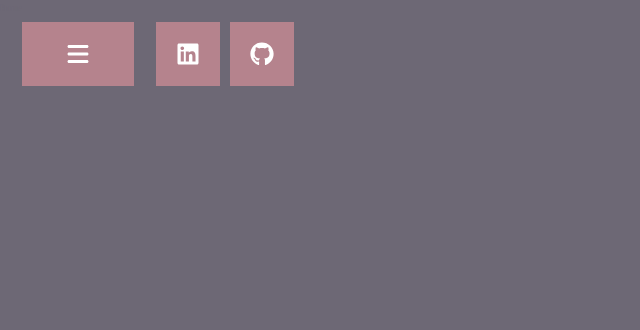
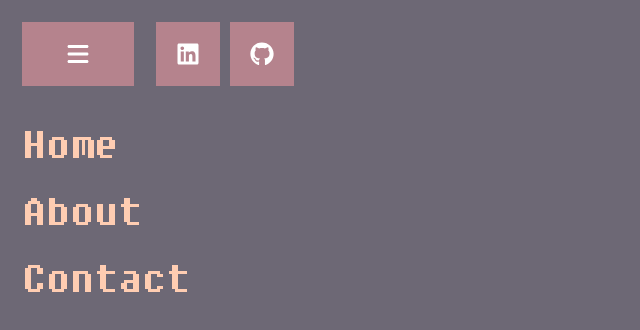
Before and after one commit to goingdust/portfolio, a Next.js app: page / in a window 1280 px wide. Both pictures are taken after a click on the button 78 px from the left and 54 px from the top of the page. Shown: the top 330 px of the page, without its empty margins (0-640 px from the left). Built offline with nearby package versions, Linux system fonts and the light colour scheme.

Commit message:
Style nav menu

```diff
--- a/components/Nav/index.module.scss
+++ b/components/Nav/index.module.scss
@@ -40,25 +40,33 @@
 	margin-top: -6.75rem;
 	position: absolute;
 	display: flex;
+	list-style: none;
+	padding: 10em 2em;
+	flex-direction: column;
+
+  a {
+    text-decoration: none;
+    color: $apricot;
+    font-size: 3rem;
+  }
 }
 
 .navShow {
 	animation-fill-mode: forwards;
 	animation-name: showFromLeft;
-	animation-duration: 2s;
+	animation-duration: 1s;
 }
 
 .navHide {
 	animation-fill-mode: forwards;
 	animation-name: hideToLeft;
-	animation-duration: 2s;
+	animation-duration: 1s;
 }
 
 @keyframes showFromLeft {
 	0% {
 		left: -100vw;
 		opacity: 0;
-		visibility: hidden;
 	}
 	100% {
 		left: 0;
@@ -74,6 +82,5 @@
 	100% {
 		left: -100vw;
 		opacity: 0;
-		visibility: hidden;
 	}
 }
--- a/components/Nav/index.tsx
+++ b/components/Nav/index.tsx
@@ -47,25 +47,12 @@ const Nav = () => {
 			</header>
 			<ul
 				className={`${styles.navDisplay} ${
-					navVisible ? styles.navShow : navVisible !== undefined ? styles.navHide : ''
+					navVisible ? styles.navShow : navVisible !== undefined ? styles.navHide : 'hidden'
 				}`}
 			>
-				<li>Home</li>
-			</ul>
-			{/* <Link href='/' passHref legacyBehavior>
-				<a className={styles.logoContainer}>
-					<div className={styles.logos}>
-						<Image src={LogoS} alt='logo' />
-					</div>
-					<div className={`${styles.logos} ${styles.subLogo}`}>
-						<Image src={LogoSubtitle} alt='slobodan' />
-					</div>
-				</a>
-			</Link> */}
-			{/* <nav>
 				<Link href='/' passHref legacyBehavior>
 					<a className={router.pathname === '/' ? `${styles.active}` : ''}>
-						<FontAwesomeIcon icon={faHome} color='#4d4d4'></FontAwesomeIcon>
+						Home
 					</a>
 				</Link>
 				<Link href='/about' passHref legacyBehavior>
@@ -74,7 +61,7 @@ const Nav = () => {
 							router.pathname === '/about' ? `${styles.active}` : ''
 						}`}
 					>
-						<FontAwesomeIcon icon={faUser} color='#4d4d4'></FontAwesomeIcon>
+						About
 					</a>
 				</Link>
 				<Link href='/contact' passHref legacyBehavior>
@@ -83,11 +70,10 @@ const Nav = () => {
 							router.pathname === '/contact' ? `${styles.active}` : ''
 						}`}
 					>
-						<FontAwesomeIcon icon={faEnvelope} color='#4d4d4'></FontAwesomeIcon>
+						Contact
 					</a>
 				</Link>
-			</nav>
-			 */}
+			</ul>
 		</nav>
 	);
 };
--- a/styles/globals.scss
+++ b/styles/globals.scss
@@ -58,3 +58,7 @@ ul {
   padding: 0;
   margin: 0;
 }
+
+.hidden {
+  visibility: hidden;
+}
```
